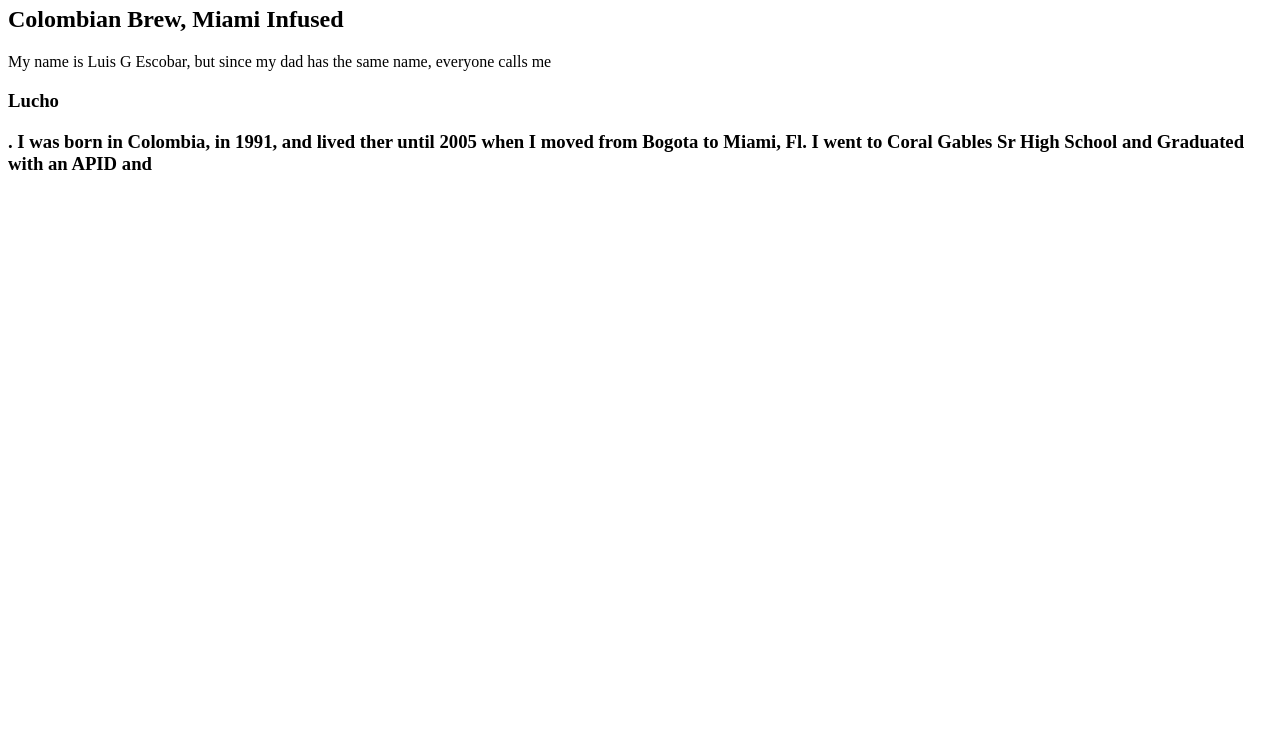
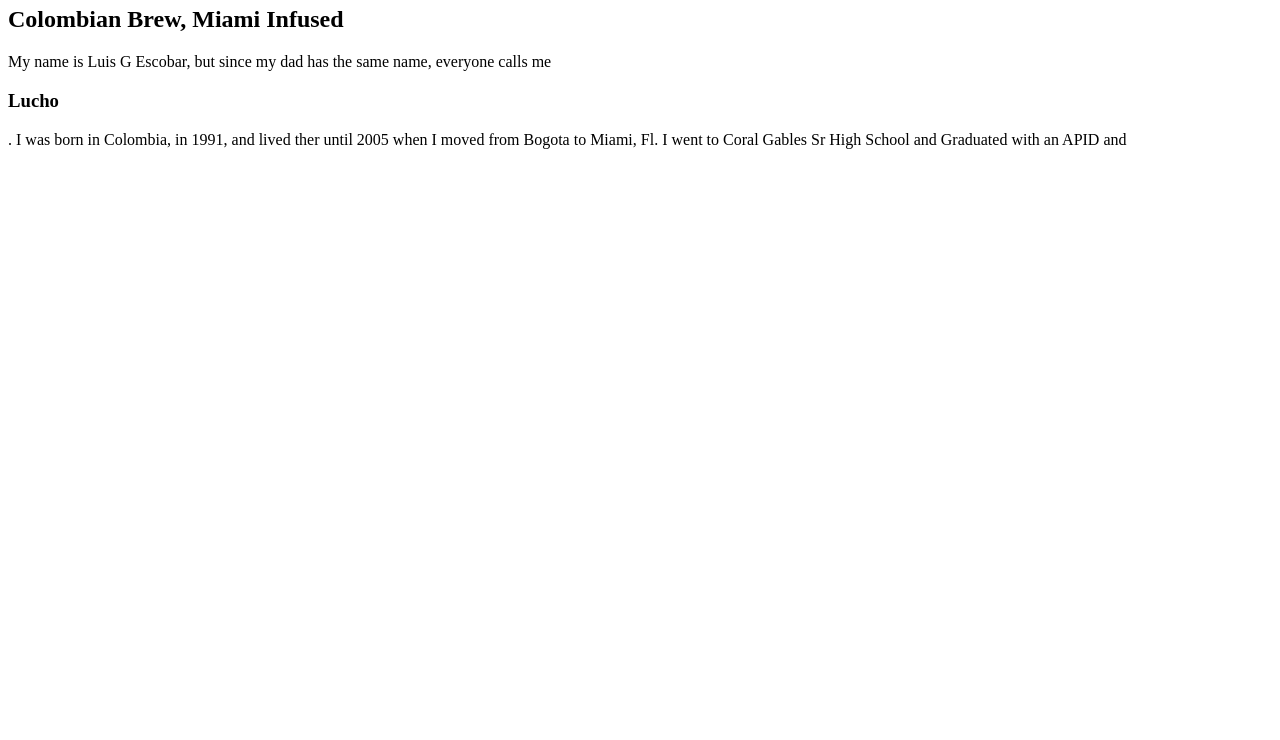
Before and after one commit to lescobart/lescobart.github.io, a plain HTML site: page about.html in a window 1280 px wide. Shown: the part 60-800 px from the top of the page. Drawn offline with Linux system fonts and the light colour scheme.

Commit message:
Update about.html

```diff
--- a/about.html
+++ b/about.html
@@ -3,6 +3,6 @@
 <h1> About Lucho </h1>
 <p> <h2> Colombian Brew, Miami Infused</h2>
 
-<p>My name is Luis G Escobar, but since my dad has the same name, everyone calls me <h3>Lucho<h3/>.
+<p>My name is Luis G Escobar, but since my dad has the same name, everyone calls me <h3>Lucho</h3>.
 I was born in Colombia, in 1991, and lived ther until 2005 when I moved from Bogota to Miami, Fl.
 I went to Coral Gables Sr High School and Graduated with an APID and
```
